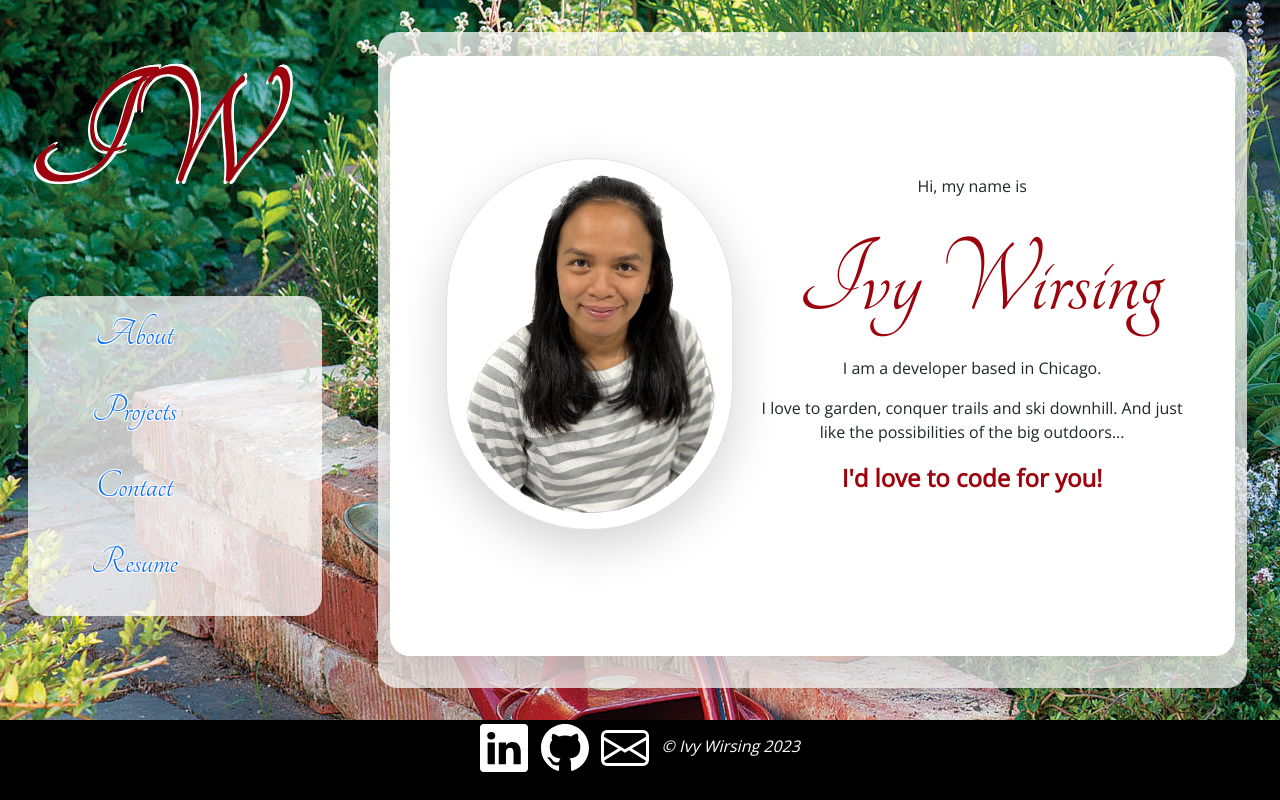
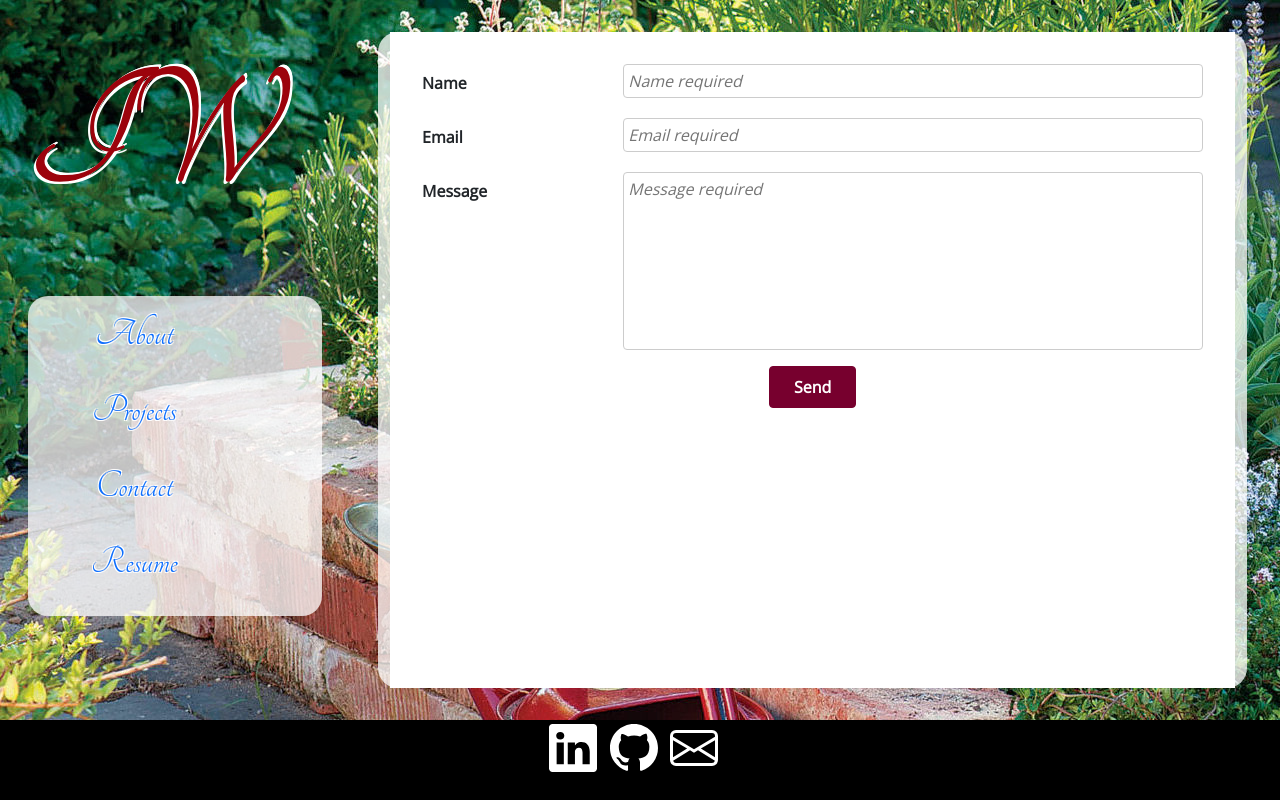
Before and after one commit to iwirsing/portfolio, a React (Create React App) app: page /contact in a window 1280 px wide. Built offline with nearby package versions, Linux system fonts and the light colour scheme; the HTML template or start-up script is replaced by a standard one.

Commit message:
change homepage to /portfolio

```diff
--- a/package.json
+++ b/package.json
@@ -7,6 +7,7 @@
     "@testing-library/jest-dom": "^5.16.4",
     "@testing-library/react": "^11.1.0",
     "@testing-library/user-event": "^13.5.0",
+    "@apollo/client": "^3.5.8",
     "axios": "^1.3.3",
     "bootstrap": "^5.2.3",
     "js-file-download": "^0.4.12",
--- a/src/App.js
+++ b/src/App.js
@@ -1,9 +1,92 @@
 import React from "react";
-import PortfolioHolder from "./components/PortfolioHolder";
+// import PortfolioHolder from "./components/PortfolioHolder";
+import { ApolloClient, InMemoryCache, ApolloProvider } from '@apollo/client';
+import { BrowserRouter as Router, Route, Routes } from 'react-router-dom';
 
 
-const App= () =>{
-  return <PortfolioHolder />;
+import HomePage from './components/pages/About';
+import ContactPage from './components/pages/Contact';
+import ProjectsPage from './components/pages/Project'
+import ResumePage from './components/pages/Resume';
+//import layout holder - a container for the pages
+import Layout from './components/layout/Layout';
+import PageLayout from './components/layout/PageLayout';
+
+//import background image
+import GardenBed1 from './components/projects/assets/images/brick.jpeg';
+
+//import css for this component
+import './components/PortfolioHolder.module.css';
+
+//import header component
+import Header from './components/Header';
+
+//import navigation component
+import Navigation from './components/Navigation';
+
+//import footer component
+import Footer from './components/Footer';
+
+const client = new ApolloClient({
+  uri: '/graphql',
+  cache: new InMemoryCache(),
+});
+
+
+const App = () => {
+  return (
+    <ApolloProvider client={client}>
+      {/* Wrap page elements in Router component to keep track of location state */}
+      <Router>
+        <Layout className='container align-items-center' style={{ backgroundImage: `url(${GardenBed1})` }} >
+
+          <div className='row' style={{ minHeight: "400px" }}>
+
+            <div className='col-12 col-md-3 col-sm-3 mr-4 ml-4' style={{ minHeight: "420px", padding: "1rem", marginBottom: '.75rem' }}>
+              <div style={{ marginBottom: '5rem', minHeight: "8rem" }}>
+                <Header title='IW'>
+                </Header>
+              </div>
+
+              <div className='align-items-center mt-7' style={{ marginBottom: '1rem' }}>
+                <Navigation />
+              </div>
+            </div>
+
+
+            <div className='col-8 col-md-8 col-sm-12 page-contain ' style={{ backgroundColor: 'rgba(255, 255, 255, 0.75)', height: '82vh', minHeight: '495px', margin: '1rem', borderRadius: '20px', minWidth: "375px", marginBottom: '2rem', marginTop: '2rem' }}>
+              {/* Wrap Route elements in a Routes component */}
+              <Routes>
+                {/* Define routes using the Route component to render different page components at different paths */}
+                {/* Define a default route that will render the Home component */}
+                <Route
+                  path="/portfolio"
+                  element={<HomePage />}
+                />
+                {/* to projects page */}
+                <Route
+                  path="/projects"
+                  element={<ProjectsPage />}
+                />
+                {/* to contact page */}
+                <Route
+                  path="/contact"
+                  element={<ContactPage />}
+                />
+                <Route
+                  path="/resume"
+                  element={<ResumePage />}
+                />
+              </Routes>
+
+
+            </div>
+          </div>
+          <Footer />
+        </Layout>
+      </Router >
+    </ApolloProvider >
+  );
 }
 
 export default App;
--- a/src/components/ContactForm.js
+++ b/src/components/ContactForm.js
@@ -35,7 +35,7 @@ function NewContactForm(props) {
 
     }
 
-    return <div>
+    return (
         <form className={classes.form} onSubmit={submitHandler}>
 
             <div className={classes.control + ' form-group row'}>
@@ -67,7 +67,7 @@ function NewContactForm(props) {
             </div>
 
         </form>
-    </div>
+ );
 }
 
 export default NewContactForm;
--- a/src/components/ContactForm.module.css
+++ b/src/components/ContactForm.module.css
@@ -1,6 +1,5 @@
 .form {
     padding: 2rem;
-
     font-family: 'Open Sans', sans-serif;
     font-size: 1rem;
   }
@@ -46,3 +45,7 @@
     background-color: #a50e48;
     border-color: #a50e48;
   }
+
+  textarea{
+    resize:none;
+  }
--- a/src/components/Navigation.js
+++ b/src/components/Navigation.js
@@ -1,5 +1,6 @@
 import './Navigation.module.css';
-//import image
+import { Link } from 'react-router-dom';
+
 
 
 function Navigation({ currentPage, handlePageChange }) {
@@ -10,23 +11,19 @@ function Navigation({ currentPage, handlePageChange }) {
 
                    <ul className='navigation'>
                 <li   >
-                    <a href='#homepage' onClick={() => handlePageChange('HomePage')}
-                        className={currentPage === 'HomePage' ? 'nav-link active' : 'nav-link'}>About</a>
+                    <Link to='/' className='nav-link active'>About</Link>
                 </li>
 
                 <li>
-                    <a href='#projects' onClick={() => handlePageChange('ProjectsPage')}
-                        className={currentPage === 'ProjectsPage' ? 'nav-link active' : 'nav-link'}>Projects</a>
+                    <Link to='/projects' className='nav-link active' >Projects</Link>
                 </li>
 
                 <li>
-                    <a href='#contact' onClick={() => handlePageChange('ContactPage')}
-                        className={currentPage === 'ContactPage' ? 'nav-link active' : 'nav-link'}>Contact</a>
+                    <Link to='/contact' className='nav-link active'  >Contact</Link>
                 </li>
 
                 <li >
-                    <a href='#resume' onClick={() => handlePageChange('ResumePage')}
-                        className={currentPage === 'ResumePage' ? 'nav-link active' : 'nav-link'}>Resume</a>
+                    <Link to='/resume' className='nav-link active' >Resume</Link>
                 </li>
 
                 </ul>
--- a/src/components/PortfolioHolder.js
+++ b/src/components/PortfolioHolder.js
@@ -79,7 +79,7 @@ export default function PortfolioHolder() {
                     </div>
 
                     <div className='align-items-center mt-7' style={{marginBottom:'1rem'}}>
-                        <Navigation currentPage={currentPage} handlePageChange={handlePageChange} />
+                        <Navigation />
                     </div>
                 </div>
 
--- a/src/components/pages/About.js
+++ b/src/components/pages/About.js
@@ -6,7 +6,7 @@ import './About.module.css'
 
 function HomePage() {
 
-    return <div className='container progress' style={{ height: '70vh', overflowY: 'scroll', backgroundColor: 'white'}}>
+    return <div className='progress' style={{ height: '100%', overflowY: 'scroll', backgroundColor: 'white', topMargin:'3rem'}}>
     <div className=' row  align-middle text-center container' style={{ margin:'auto'}}>
 
         <div className='col-12 col-sm-5 p-3 container-fluid' >
--- a/src/components/pages/Contact.js
+++ b/src/components/pages/Contact.js
@@ -7,7 +7,7 @@ import NewContactForm from '../ContactForm';
 
 function ContactPage() {
 
-    return (<div className='container' style={{ minWidth: '20rem', width:"100%",  color: 'red', fontSize: '2rem',margin:'auto' }}>
+    return (<div lassName='progress' style={{ height: '100%', overflowY: 'scroll', backgroundColor: 'white', topMargin:'3rem', minWidth: '100%'}}>
         {/* <h4>Reach me via</h4> */}
 
                 <NewContactForm />
--- a/src/components/pages/Project.js
+++ b/src/components/pages/Project.js
@@ -5,7 +5,7 @@ import Project from '../projects/Project';
 function ProjectsPage() {
 
     return (
-        <div className='projectContainer container text-center progress ' style={{height: '70vh', backgroundColor:'white'}}>
+        <div className='projectContainer container text-center progress ' style={{height: '100%', backgroundColor:'white'}}>
 
 
             <div style={{ overflowX: "hidden" }} >
--- a/src/components/pages/Resume.js
+++ b/src/components/pages/Resume.js
@@ -21,10 +21,7 @@ function ResumePage() {
 
 
 
-    return <div className='container progress' style={{ height: '70vh', overflowY: 'scroll', backgroundColor: 'white' }}>
-
-
-
+    return <div className='container progress' style={{ height: '100%', overflowY: 'scroll', backgroundColor: 'white' , margin:'auto' }}>
 
         <div className='container text-center' style={{ margin: 'auto' }}>
 
--- a/src/components/projects/MyProjects.js
+++ b/src/components/projects/MyProjects.js
@@ -1,4 +1,5 @@
 import image1 from './assets/images/fof.png';
+import neighbors from './assets/images/neighborhood_garage.jpeg';
 import cards from './assets/images/cards-against-apathy.png';
 import quiz from './assets/images/Coding Quiz Challenge.png';
 import password from  './assets/images/password generator.png';
@@ -8,6 +9,14 @@ const MyProjects =[
 
     {
         key: 1,
+        title: 'Neighborhood Garage',
+        link: ' https://neighborhood-garage.herokuapp.com/',
+        repository:'https://github.com/JICAalliance/neighborhood-garage',
+        description: 'MERN Stack Project on Tool Sharing',
+        image:`${neighbors}`
+    },
+    {
+        key: 2,
         title: 'Feast Of Friends',
         link: 'https://feast-of-friends.herokuapp.com/',
         repository:'https://github.com/A-Tribu/feast-of-friends',
@@ -15,7 +24,7 @@ const MyProjects =[
         image:`${image1}`
     },
     {
-        key: 2,
+        key: 3,
         title: 'Cards Againts Apathy',
         link: 'https://the-fighting-mongooses-official.github.io/Cards-Against-Apathy/',
         repository:'https://github.com/The-Fighting-Mongooses-Official/Cards-Against-Apathy',
@@ -23,7 +32,7 @@ const MyProjects =[
         image:`${cards}`
     },
     {
-        key: 3,
+        key: 4,
         title: 'Coding Quiz',
         link: 'https://iwirsing.github.io/Module-4-Challenge-Coding-Quiz-Game/"',
         repository:'https://github.com/iwirsing/Module-4-Challenge-Coding-Quiz-Game',
@@ -31,7 +40,7 @@ const MyProjects =[
         image:`${quiz}`
     },
     {
-        key: 4,
+        key: 5,
         title: 'Password Generator',
         link: 'https://iwirsing.github.io/Module-3-Challenge-Password-Generator/',
         repository:'https://github.com/iwirsing/Module-3-Challenge-Password-Generator',
@@ -39,7 +48,7 @@ const MyProjects =[
         image:`${password}`
     },
     {
-        key: 5,
+        key: 6,
         title: 'Note Taker',
         link: 'https://note-taker-wirsing.herokuapp.com/',
         repository:'https://github.com/iwirsing/Module-11-Note-Taker',
@@ -47,7 +56,7 @@ const MyProjects =[
         image:`${notetaker}`
     },
     {
-        key: 6,
+        key: 7,
         title: 'PWA Just Another Text Editor',
         link: 'https://wirsing-jate.herokuapp.com/',
         repository:'https://github.com/iwirsing/Module-19-PWA-Text-Editor',
```
Also changed, not shown: src/components/projects/assets/images/neighborhood_garage.jpeg (added), 1 other file (tests, documents, lock files or other folders).
